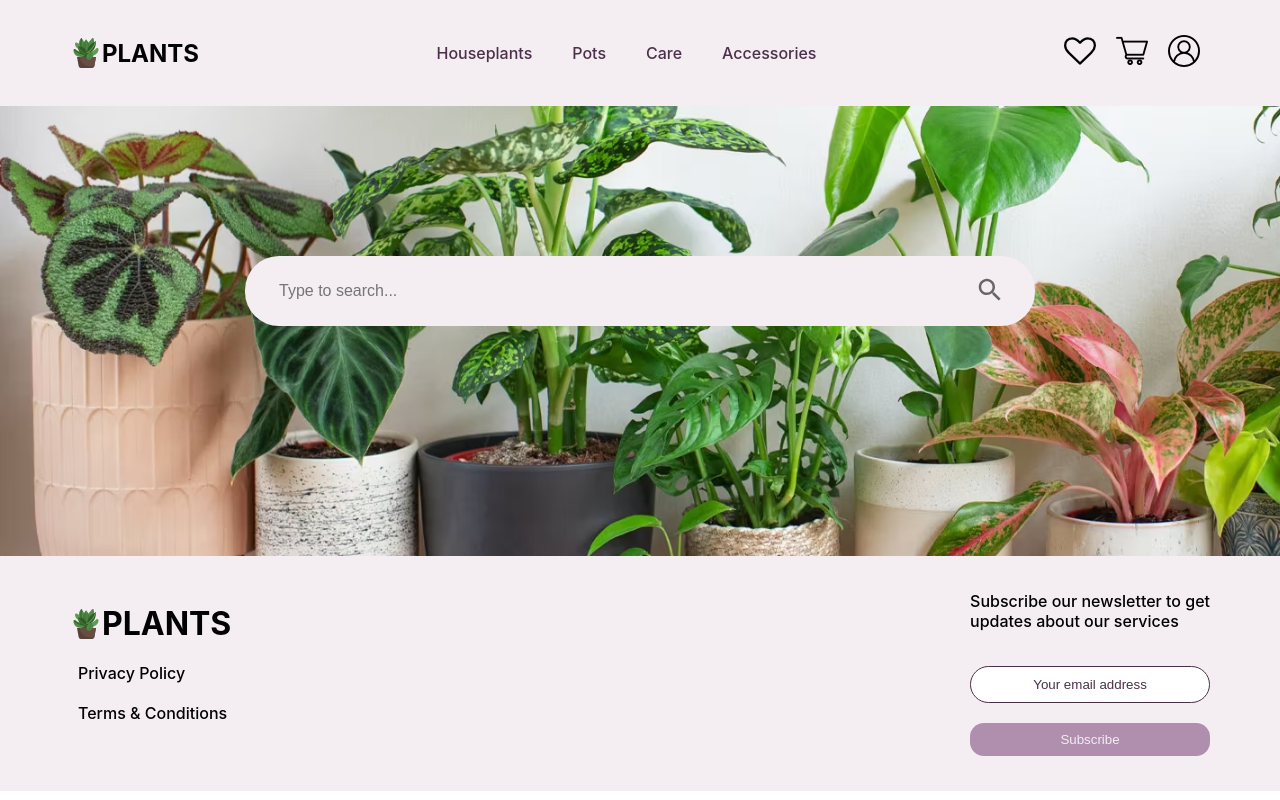
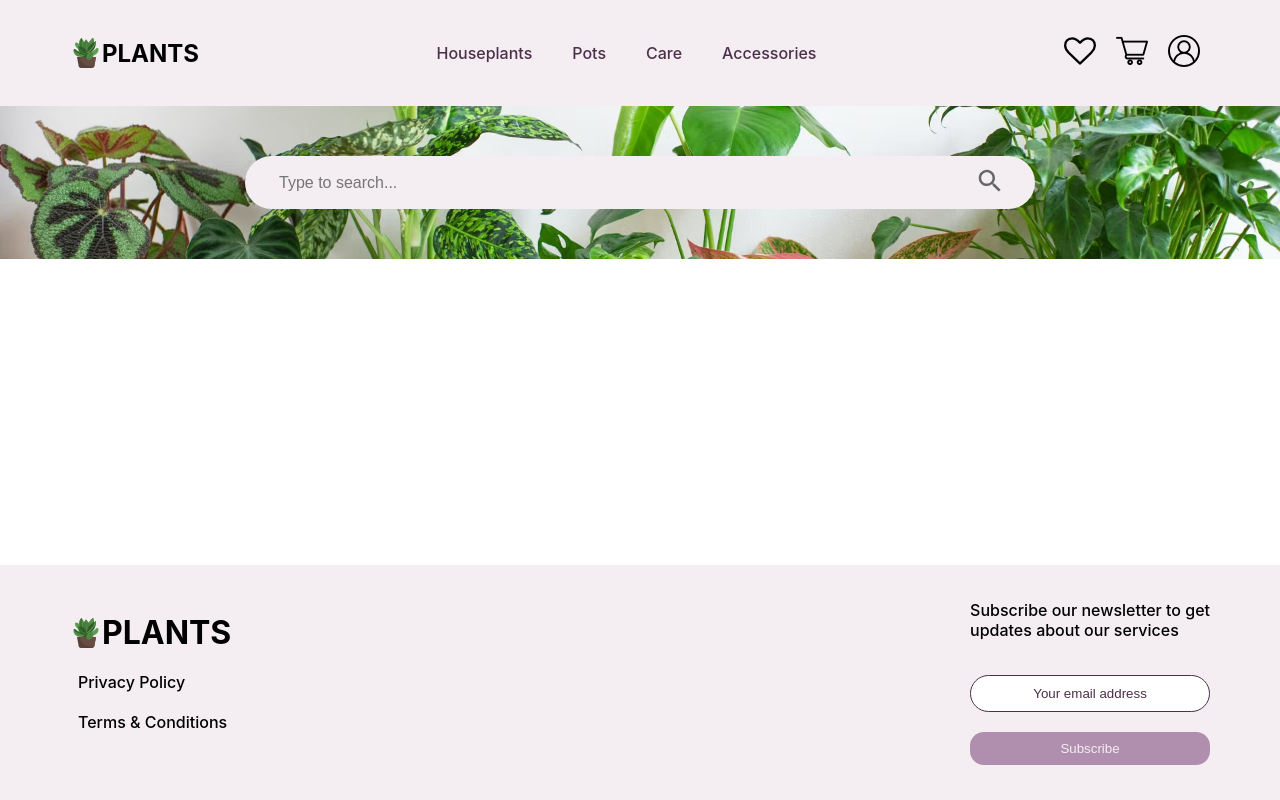
Before and after one commit to tikoot/react-project, a React (Create React App) app: page / in a window 1280 px wide. Built offline with nearby package versions, Linux system fonts and the light colour scheme.

Commit message:
fix styles

```diff
--- a/src/App.css
+++ b/src/App.css
@@ -3,6 +3,29 @@
   padding: 0;
   box-sizing: border-box;
   list-style: none;
+}
+
+body,
+html {
+  height: 100%;
+  margin: 0;
+  overflow: hidden;
+}
+
+.app {
+  display: flex;
+  flex-direction: column;
+  min-height: 100vh;
+}
+
+main {
+  flex-grow: 1;
+}
+
+footer {
+  position: fixed;
+  bottom: 0;
+  width: 100%;
 }
 
 header,
@@ -73,11 +96,11 @@ main {
 }
 
 .search-bar_wrapper {
-  padding-top: 150px;
+  padding: 50px 0 50px 0;
 }
 
 .search-bar {
-  min-height: 70px;
+  min-height: 50px;
   max-width: 790px;
   margin: 0 auto;
   background: #f4edf2;
@@ -119,8 +142,6 @@ main {
 
 .bg-image {
   background-image: url("./assets/img/banner-all-plnts.avif");
-  max-height: 500px;
-  height: 450px;
   background-size: cover;
   background-repeat: no-repeat;
   position: relative;
```
